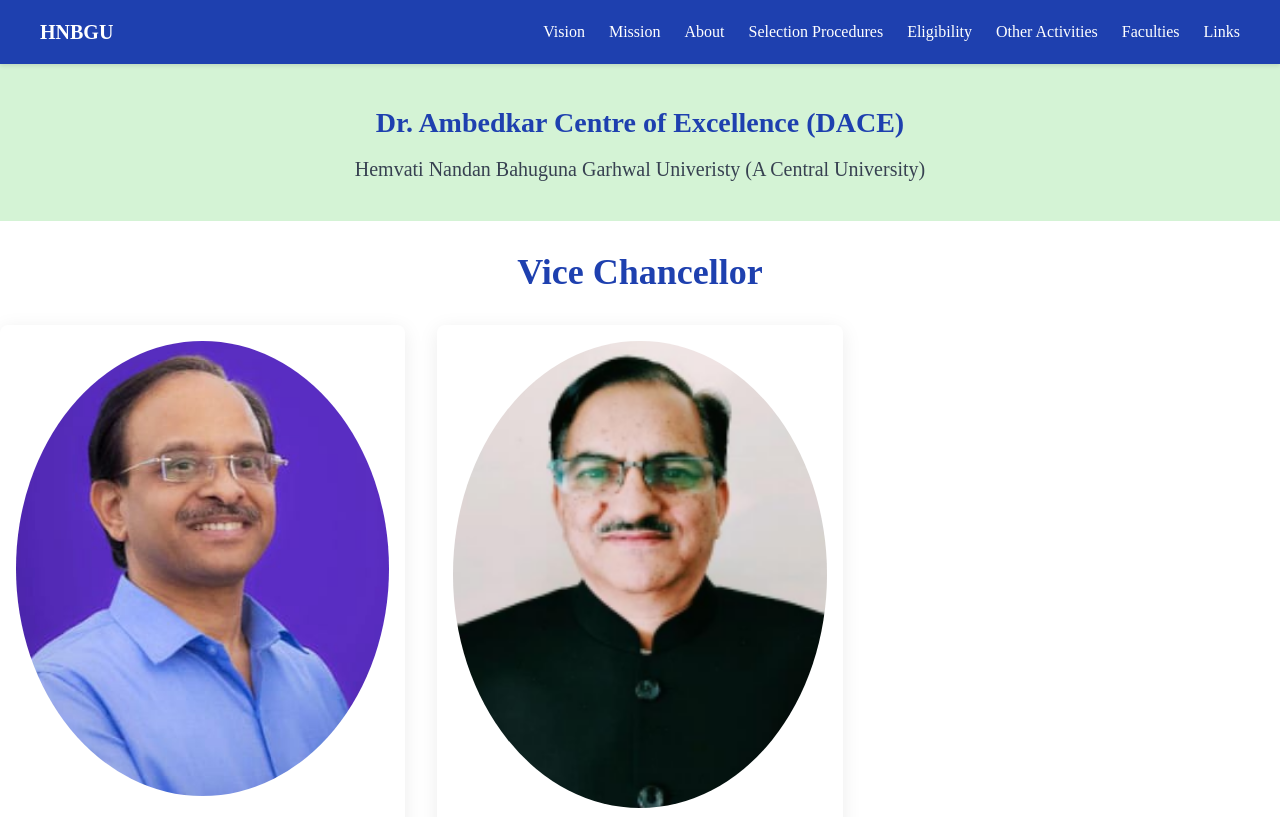
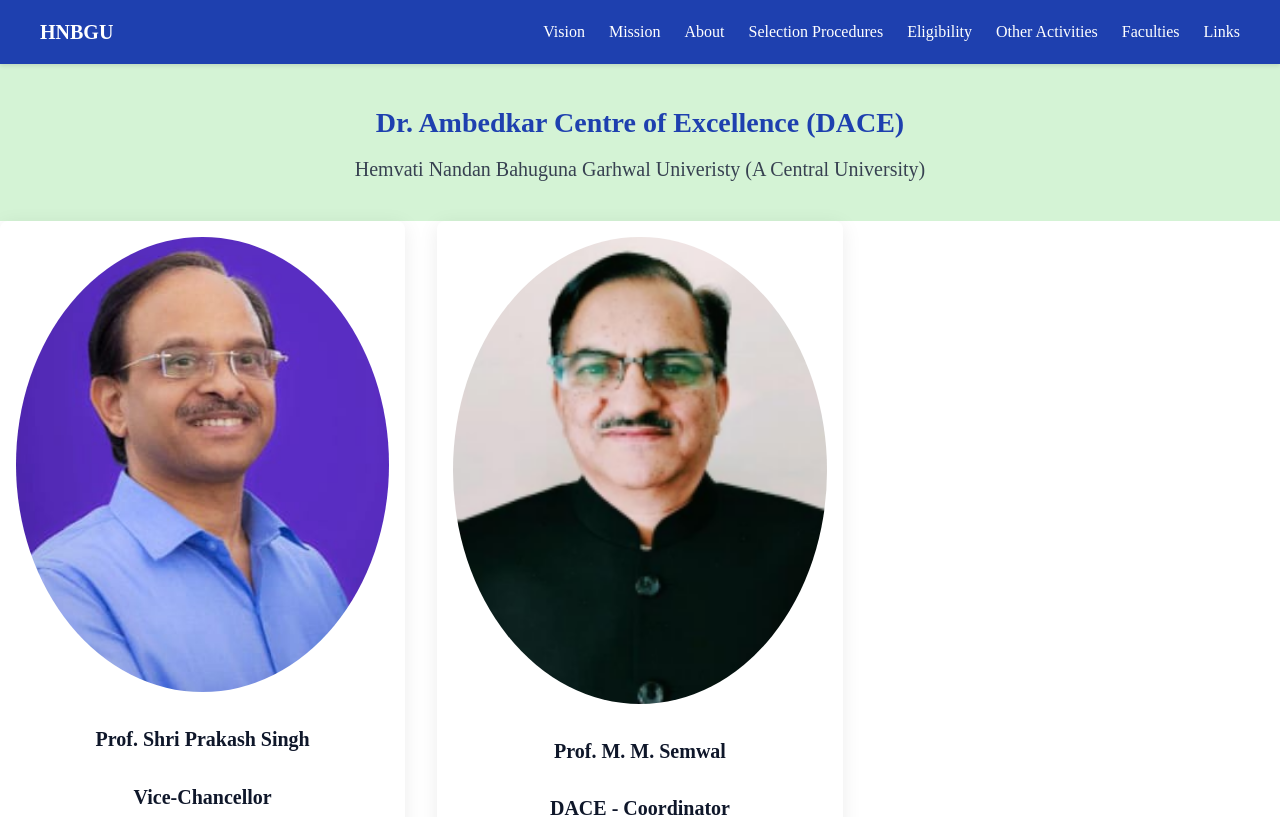
Before and after one commit to varuncsed1/DACE, a Next.js app in the folder dace-website/: page / in a window 1280 px wide. Shown: the top 817 px of the page. Built offline with nearby package versions, Linux system fonts and the light colour scheme.

Commit message:
Update page.js

```diff
--- a/dace-website/src/app/page.js
+++ b/dace-website/src/app/page.js
@@ -46,7 +46,7 @@
         </h2>
       </header>
 
-      <h2 className={styles.heading}>Vice Chancellor</h2>
+
       <div className={styles.grid}>
        <div className={styles.card} style={{ display: "flex", flexDirection: "column", alignItems: "center" }}>
           <Image
```
